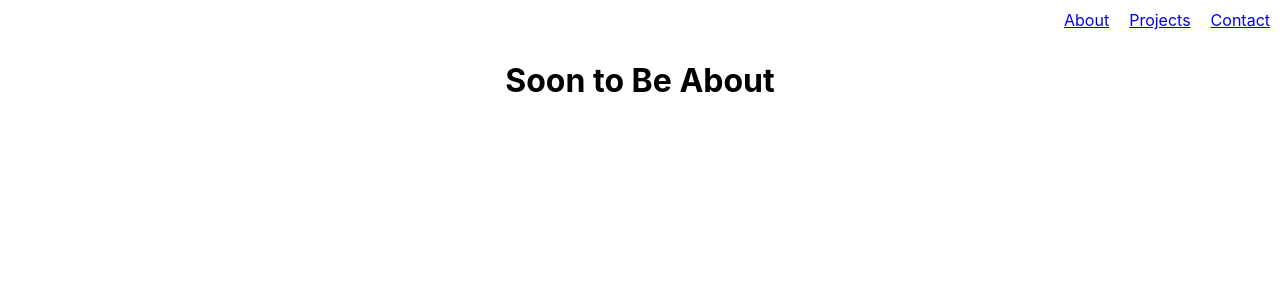
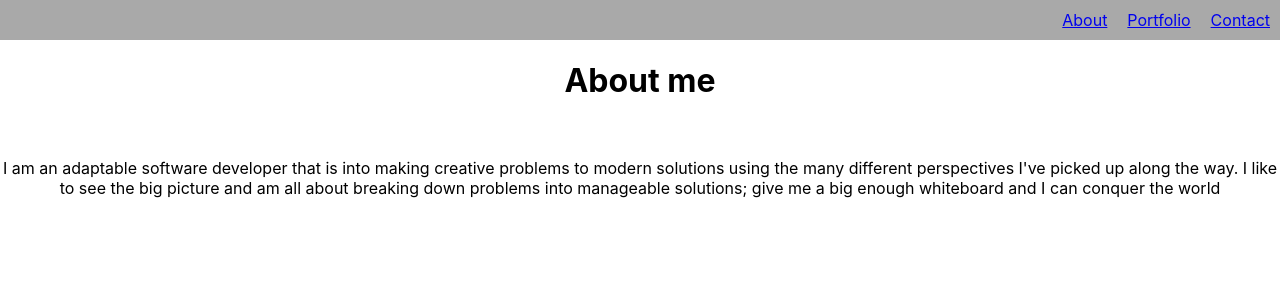
Before and after one commit to ConnerMcCabe/Portfolio, a React (Create React App) app: page /about in a window 1280 px wide. Shown: the top 300 px of the page. Built offline with nearby package versions, Linux system fonts and the light colour scheme.

Commit message:
what is spell check

```diff
--- a/src/App/App.css
+++ b/src/App/App.css
@@ -22,6 +22,7 @@
 }
 
 .navigation {
+  background-color: darkgrey;
 
 }
 
--- a/src/App/App.js
+++ b/src/App/App.js
@@ -13,7 +13,7 @@ function App() {
     <div className="navigation">
         <div className="navbar">
           <Link to="/" className="item">Contact</Link>
-          <Link to="/projects" className="item">Projects</Link>
+          <Link to="/projects" className="item">Portfolio</Link>
           <Link to="/about" className="item">About</Link>
         </div>
     </div>
--- a/src/Component/About.js
+++ b/src/Component/About.js
@@ -3,7 +3,14 @@ import React from "react"
 function About(props) {
   return (
     <div>
-      <h1>Soon to Be About</h1>
+      <h1>About me</h1>
+      <br></br>
+      <p>
+        I am an adaptable software developer that is into making creative problems to modern solutions
+         using the many different perspectives I've picked up along the way. I like to see the big picture
+         and am all about breaking down problems into manageable solutions; give me a big enough whiteboard
+         and I can conquer the world
+      </p>
     </div>
   )
 }
--- a/src/Component/Contact.js
+++ b/src/Component/Contact.js
@@ -3,7 +3,9 @@ import React from "react"
 function Contact(props) {
   return (
     <div>
-      <h1>Soon to be Contacts</h1>
+      <h1>Contact Me</h1>
+      <input placeholder="your message here"></input>
+      <button>Cool Button</button>
     </div>
   )
 }
--- a/src/Component/Project.js
+++ b/src/Component/Project.js
@@ -3,7 +3,8 @@ import React from "react"
 function Proj(props) {
   return (
     <div>
-      <h1>Soon to be Projects</h1>
+      <h1>Portfolio</h1>
+      <div>soon to be projects</div>
     </div>
   )
 }
```
